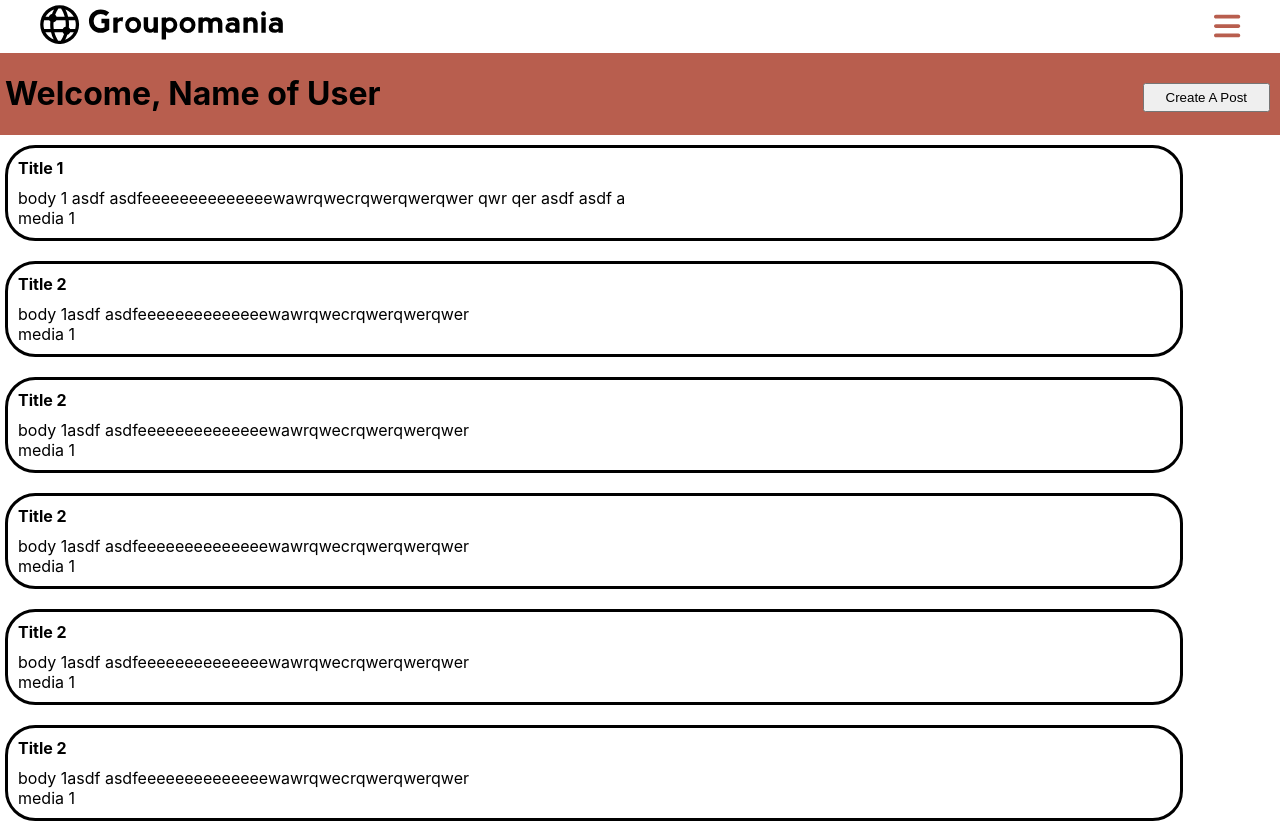
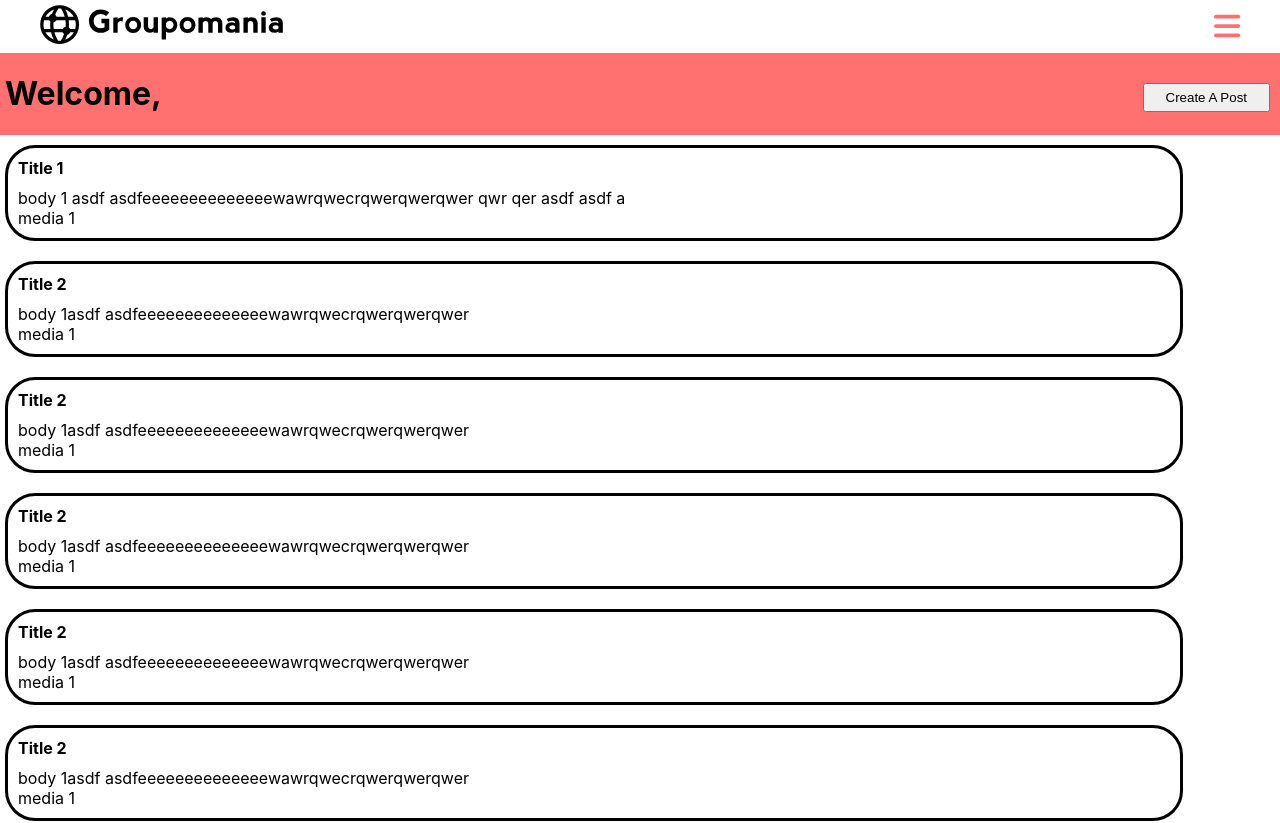
Before and after one commit to abby-pfingsten/groupomania-react-app, a React (Create React App) app in the folder app/: page / in a window 1280 px wide. Shown: the top 823 px of the page. Built offline with nearby package versions, Linux system fonts and the light colour scheme; sample sign-in values are in the browser's storage.

Commit message:
changed color

```diff
--- a/app/src/frontend/pages/Home.js
+++ b/app/src/frontend/pages/Home.js
@@ -16,11 +16,15 @@ function Home({ mobileHeader }) {
     setIsModalOpen(false)
   }
 
+  // grab the name of the user
+  let userObject = localStorage.getItem("userToken")
+  let userName = JSON.parse(userObject)[["name"]]
+
   return (
     <>
       <Header mobileHeader={mobileHeader} />
       <div className="home">
-        <h1>Welcome, Name of User</h1>
+        <h1>Welcome, {userName} </h1>
         <button className="home__button" onClick={() => setIsModalOpen(true)}>
           {mobileHeader ? faCirclePlusElement : "Create A Post"}
         </button>
@@ -37,10 +41,7 @@ function Home({ mobileHeader }) {
         ))}
       </div>
       <section>
-        <Modal
-          isModalOpen={isModalOpen}
-          onClose={closeModal}
-        />
+        <Modal isModalOpen={isModalOpen} onClose={closeModal} />
       </section>
       ;
       {/* <Modal open={isOpen} onClose={() => setIsOpen(false)} className="modal">
--- a/app/src/frontend/styles/sass/Header.scss
+++ b/app/src/frontend/styles/sass/Header.scss
@@ -33,7 +33,7 @@
   // }
 
   &__menu a {
-    color: $light-red-color;
+    color: $dark-red-color;
     font-size: 30px;
   }
 }
--- a/app/src/frontend/styles/sass/Home.scss
+++ b/app/src/frontend/styles/sass/Home.scss
@@ -4,7 +4,7 @@
 .home {
   display: flex;
   flex-direction: row;
-  background-color: $light-red-color;
+  background-color: $dark-red-color;
   padding-left: 5px;
   gap: 10px;
   @include desktop-only {
--- a/app/src/frontend/styles/sass/Modal.scss
+++ b/app/src/frontend/styles/sass/Modal.scss
@@ -42,7 +42,7 @@
   font-size: 20px;
 }
 .modal-title {
-  color: $light-red-color;
+  color: $dark-red-color;
   font-weight: 700;
   font-size: 25px;
   line-height: 28px;
@@ -56,10 +56,10 @@
   text-align: justify;
 }
 .modal-button button {
-  border: 1px solid $light-red-color;
+  border: 1px solid $dark-red-color;
   padding: 6px;
   width: 8rem;
-  background-color: $light-red-color;
+  background-color: $dark-red-color;
   color: white;
   border-radius: 7px;
 }
--- a/app/src/frontend/styles/sass/Posts.scss
+++ b/app/src/frontend/styles/sass/Posts.scss
@@ -29,8 +29,8 @@
   transition: filter 2s ease;
   transition: background-color 0.3s ease;
   &:hover {
-    background-color: $light-red-color;
-    border-color: $light-red-color;
+    background-color: $dark-red-color;
+    border-color: $dark-red-color;
     color: white;
     filter: drop-shadow(10px 10px 20px rgba(36, 36, 36, 0.5));
   }
--- a/app/src/frontend/styles/sass/utils/variables.scss
+++ b/app/src/frontend/styles/sass/utils/variables.scss
@@ -1 +1,2 @@
-$light-red-color: rgb(184, 94, 78);
+$light-red-color: #ffd7d7;
+$dark-red-color: darken($light-red-color, 20%);
```
Also changed, not shown: app/src/backend/controllers/post.js (+20 -21 lines).
